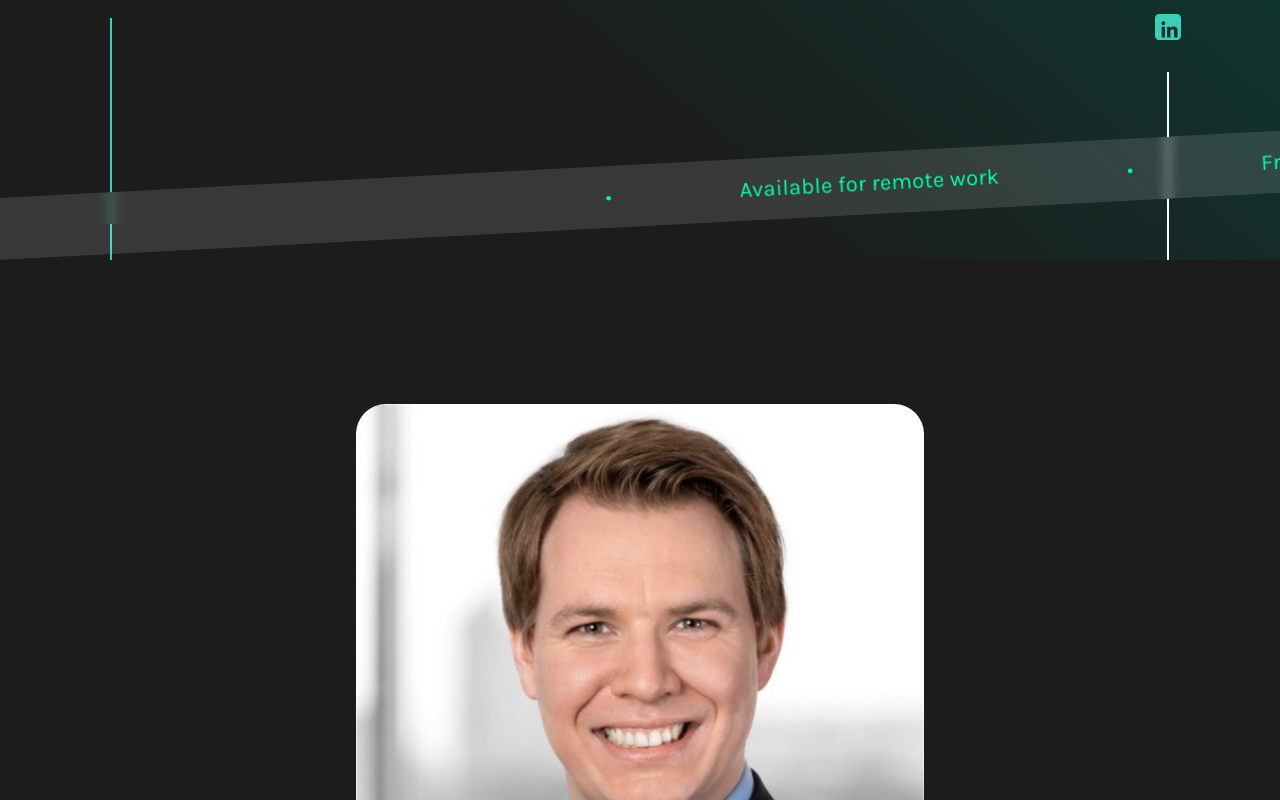
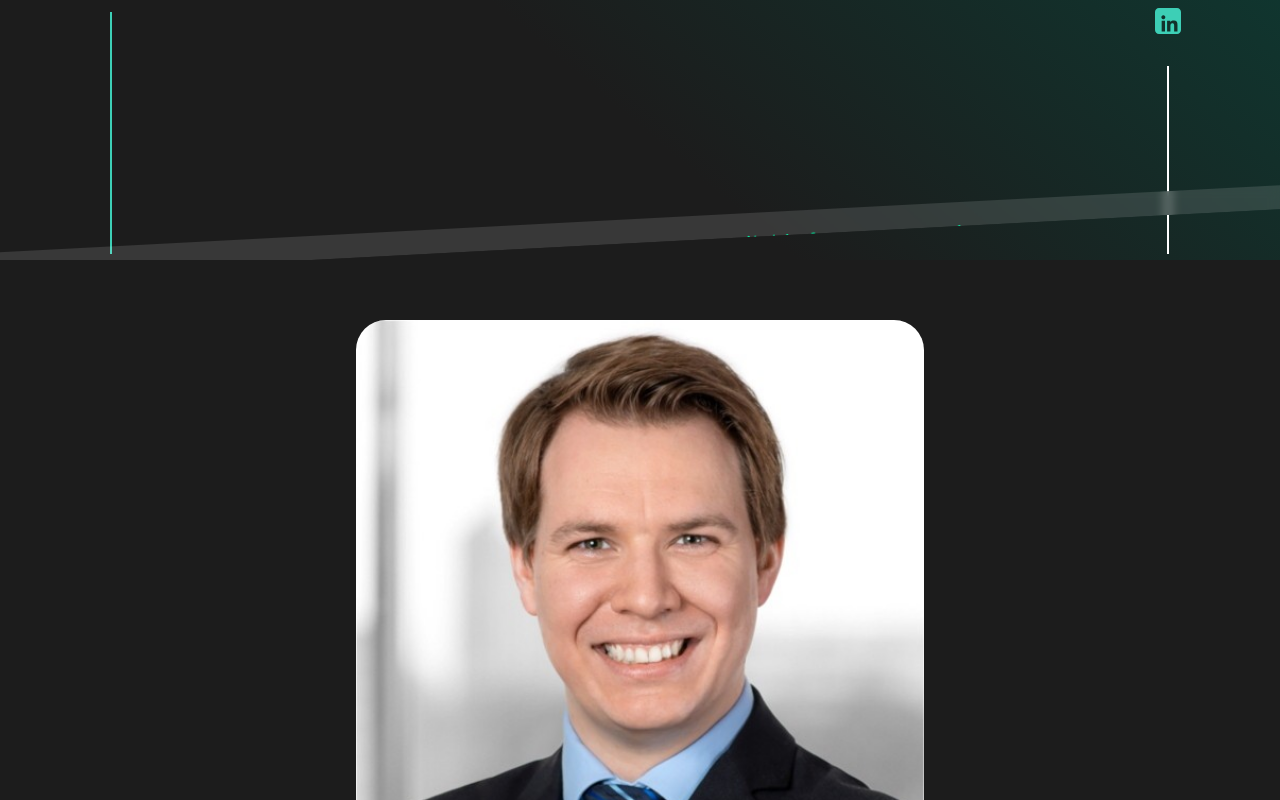
Before and after one commit to PhilippSchoenborn/project_portfolio, an Angular app: page / in a window 1280 px wide. Shown: the part 540-1340 px from the top of the page. Built offline with nearby package versions, Linux system fonts and the light colour scheme.

Commit message:
fixing aker points for automaticly scrolling

```diff
--- a/src/app/about/about.component.scss
+++ b/src/app/about/about.component.scss
@@ -10,7 +10,7 @@
         display: flex;
         justify-content: space-between;
         height: 708px;
-        padding-top: 144px;
+        padding-top: 60px;
         padding-right: 51px;
     }
 
--- a/src/app/hero/hero.component.scss
+++ b/src/app/hero/hero.component.scss
@@ -306,10 +306,11 @@
     }
 
     .hero-marquee {
-        position: absolute;
+        // position: absolute;
         bottom: 0;
         left: 0;
         width: 100%;
+        max-width: 2560px;
         height: 38px;
         background: rgba(255, 255, 255, 0.12);
         backdrop-filter: blur(5.3px);
--- a/src/app/portfolio/portfolio.component.scss
+++ b/src/app/portfolio/portfolio.component.scss
@@ -2,7 +2,7 @@
     display: flex;
     width: 100%;
     height: 581px;
-    padding-top: 144px;
+    padding-top: 60px;
     background-color: rgb(28, 28, 28);
     justify-content: center;
 }
@@ -208,10 +208,6 @@ h1 {
 
 @media (max-width: 768px) {
 
-    .portfolio {
-        padding-top: 100px !important;
-    }
-
     .projects-container {
         width: 400px !important;
     }
--- a/src/app/skills/skills.component.scss
+++ b/src/app/skills/skills.component.scss
@@ -5,7 +5,6 @@
     width: 100%;
     height: 995px;
     background: url('../../assets/img/backgrounds/bg-skills.svg') center/cover no-repeat;
-    padding-top: 144px;
 }
 
 .skill-set-description {
@@ -289,9 +288,10 @@
     .skills-section {
         flex-direction: column;
         align-items: center;
-        height: 1350px;
+        height: 1250px;
         gap: 0px !important;
         padding-top: 0px !important;
+        padding-bottom: 60px;
     }
 
     .self-summary-section {
@@ -323,7 +323,7 @@
 @media (max-width: 768px) {
     .self-summary-section {
         width: 390px !important;
-        padding-top: 144px !important;
+        // padding-top: 60px !important;
     }
 
     .skill-set-description {
@@ -348,9 +348,9 @@
 }
 
 @media (max-width: 600px) {
-    .skills-section {
-        height: 1550px !important;
-    }
+    // .skills-section {
+    //     height: 1350px !important;
+    // }
 
     .icons {
         justify-content: center !important;
```
